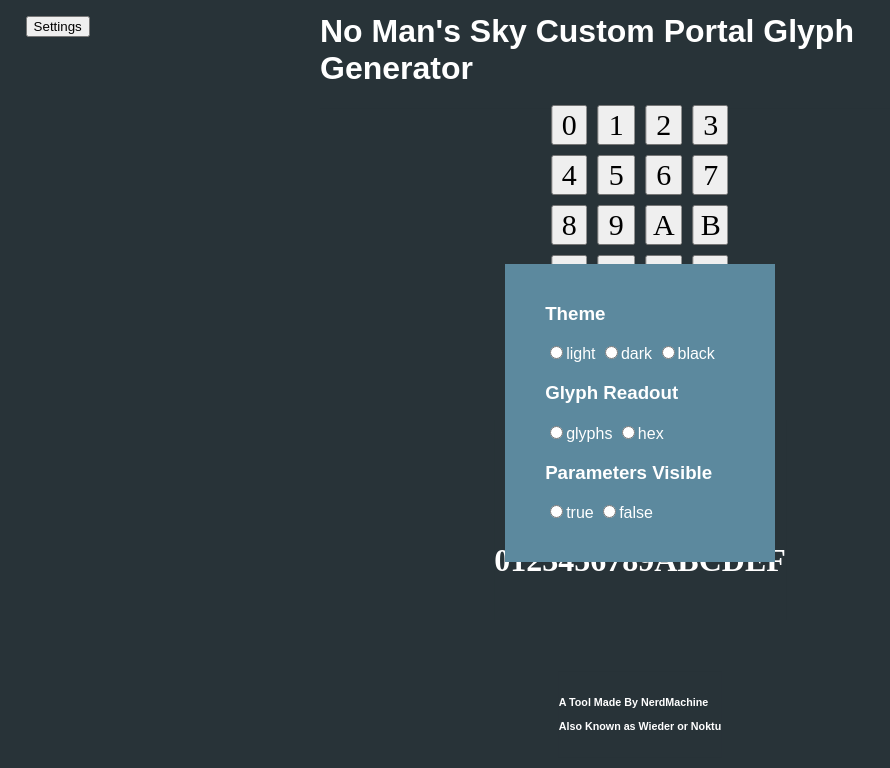
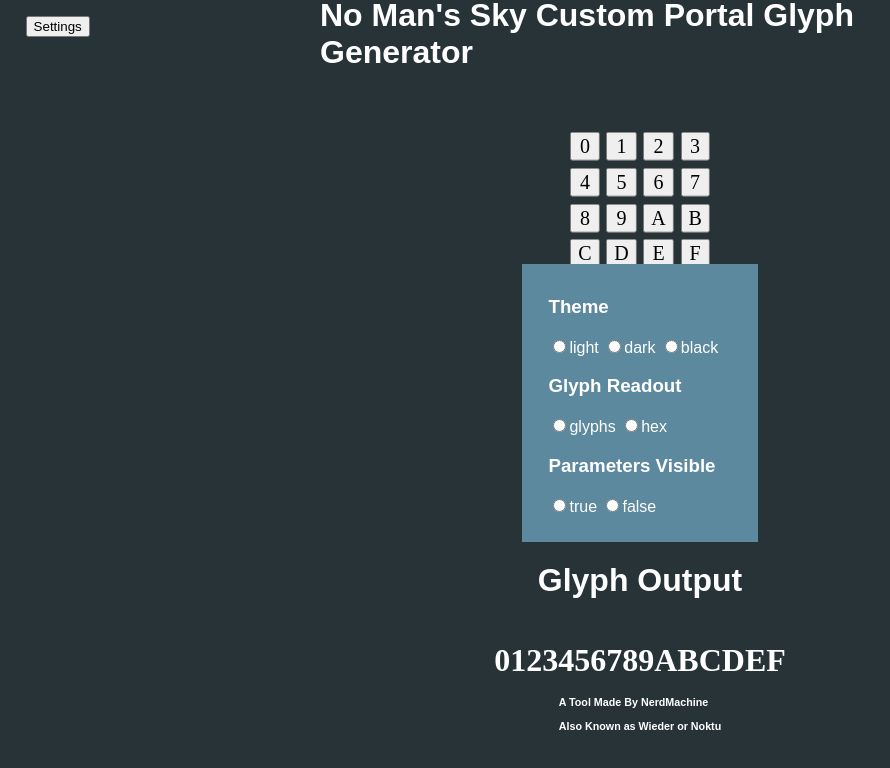
Before and after one commit to NerdMachine0/nms-cpgg, a plain HTML site: page index.html in a window 1280 px wide. Both pictures are taken after a click on the button "Settings". Shown: the whole page, without its empty margins (0-890 px from the left). Drawn offline with Linux system fonts and the light colour scheme; a web font is replaced by a local one.

Commit message:
Update index.html

```diff
--- a/index.html
+++ b/index.html
@@ -4,7 +4,7 @@
 
         <title>NMS CPGG</title>
 
-        <meta name="viewport" content="width=device-width, initial-scale=1.0">
+        <meta name="viewport" content=“width=device-width, initial-scale=1.0“>
 
         <style>
 
@@ -13,7 +13,7 @@
                 background:rgb(40, 51, 56);
                 position: fixed;
                 left: 50%;
-                top: 50px;
+                top: 2.604166667vw;
                 transform: translate(-50%, -50%);
                 margin: 0 auto;
             }
@@ -39,12 +39,12 @@
                 top: 33%;
                 height:fit-content;
                 width:fit-content;
-                padding-top:20px;
-                padding-bottom:40px;
-                padding-left:40px;
-                padding-right:60px;
-                max-width:960px;
-                max-height:360px;
+                padding-top:1.041666667vw;
+                padding-bottom:2.083333333vw;
+                padding-left:2.083333333vw;
+                padding-right:3.125vw;
+                max-width:50vw;
+                max-height:18.75vw;
                 margin: 0 auto;
             }
 
@@ -68,41 +68,41 @@
 
             #glyphbutt1{
                 order: 1;
-                padding-left: 5px;
-                padding-right: 5px;
+                padding-left: 0.2604166667vw;
+                padding-right: 0.2604166667vw;
                 display: flex;
                 flex-direction: column;
             }
 
             #glyphbutt2{
                 order: 2;
-                padding-left: 5px;
-                padding-right: 5px;
+                padding-left: 0.2604166667vw;
+                padding-right: 0.2604166667vw;
                 display: flex;
                 flex-direction: column;
             }
 
             #glyphbutt3{
                 order: 3;
-                padding-left: 5px;
-                padding-right: 5px;
+                padding-left: 0.2604166667vw;
+                padding-right: 0.2604166667vw;
                 display: flex;
                 flex-direction: column;
             }
 
             #glyphbutt4{
                 order: 4;
-                padding-left: 5px;
-                padding-right: 5px;
+                padding-left: 0.2604166667vw;
+                padding-right: 0.2604166667vw;
                 display: flex;
                 flex-direction: column;
             }
 
             #glyphbutt{
                 font-family:NMS-Glyphs-Mono;
-                font-size:30px;
-                margin-top: 5px;
-                margin-bottom: 5px;
+                font-size:1.5625vw;
+                margin-top: 0.2604166667vw;
+                margin-bottom: 0.2604166667vw;
             }
 
             #glyphs{
@@ -114,8 +114,8 @@
                 position: fixed;
                 left: 50%;
                 bottom: 10%;
-                width:500;
-                height:200px;
+                width:26.04166667vw;
+                height:10.41666667vw;
                 transform: translate(-50%, -50%);
                 margin: 0 auto;
             }
@@ -142,7 +142,7 @@
                 background:rgb(40, 51, 56);
                 position: fixed;
                 left: 50%;
-                bottom: 0px;
+                bottom: 0vw;
                 transform: translate(-50%, -50%);
                 margin: 0 auto;
             }
```
